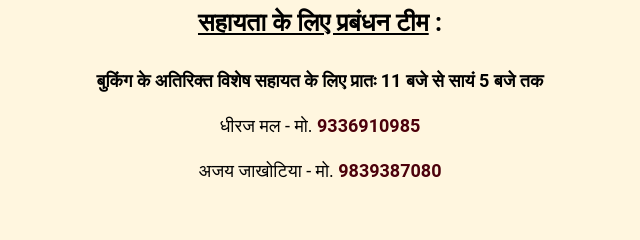
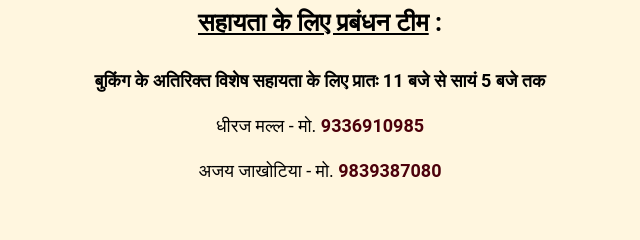
Before and after one commit to itsraghavlakhotia/maheswari-website, a plain HTML site: page booking.html in a window 1280 px wide. Shown: the part 424-664 px from the top of the page, 320-960 px from the left. Drawn offline with Linux system fonts and the light colour scheme.

```diff
--- a/booking.html
+++ b/booking.html
@@ -56,8 +56,8 @@
                 <h4><span>सहायता के लिए प्रबंधन टीम</span> :</h4>
             </div>
             <div class="booking_para">
-                <p><b>बुकिंग के अतिरिक्त विशेष सहायत के लिए प्रातः 11 बजे से सायं 5 बजे तक</b></p>
-                <p>धीरज मल - मो. <span>9336910985</span></p>
+                <p><b>बुकिंग के अतिरिक्त विशेष सहायता के लिए प्रातः 11 बजे से सायं 5 बजे तक</b></p>
+                <p>धीरज मल्ल - मो. <span>9336910985</span></p>
                 <p>अजय जाखोटिया - मो. <span>9839387080</span></p>
             </div>
         </div>
```
